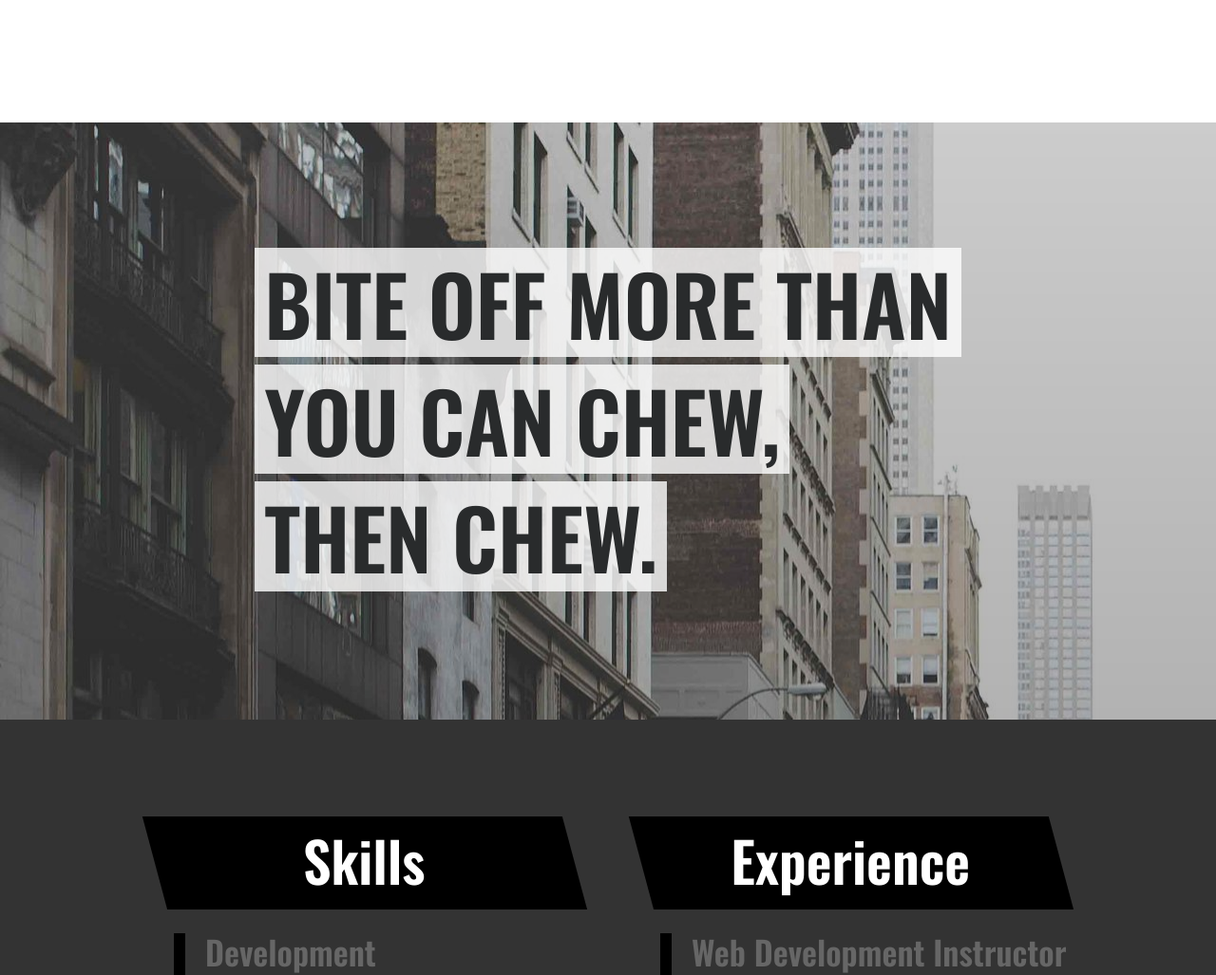
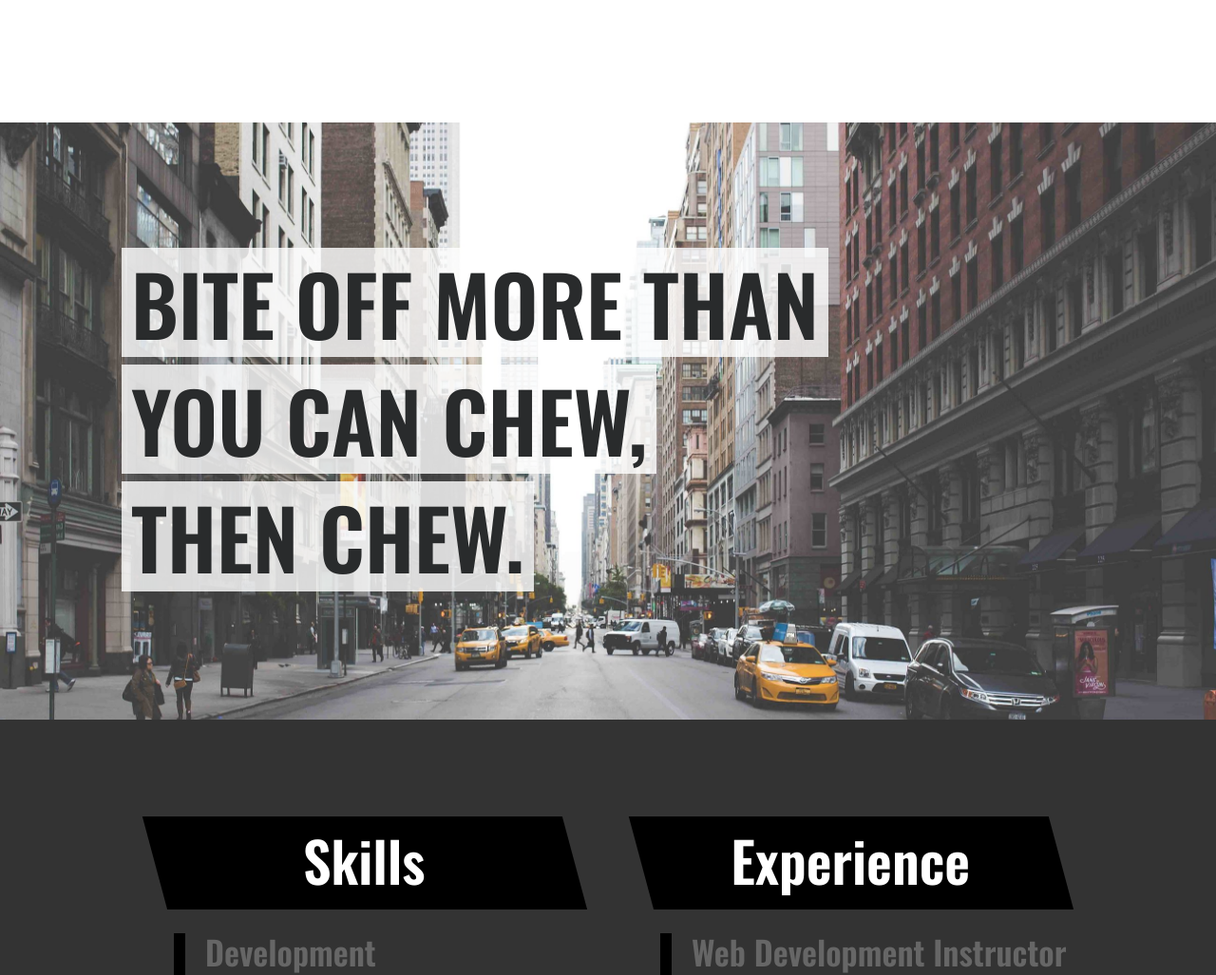
Before and after one commit to stephanielam/stephanielam.github.io, a PHP site: page /index.html in a window 1280 px wide. Shown: the part 2325-3352 px from the top of the page at 95% size. Run offline with PHP 8.4, Linux system fonts and the light colour scheme; style sheets or scripts are compiled from the project's sources; some libraries are stand-ins or nearby versions.

Commit message:
Fixed backgrounds

```diff
--- a/stylesheets/styles.css
+++ b/stylesheets/styles.css
@@ -113,7 +113,8 @@
 #title {
   background-image: linear-gradient(to bottom, rgba(0, 0, 0, 0.4) 0%, rgba(0, 0, 0, 0.3) 100%), url(../images/backgrounds/background1.jpeg);
   background-color: black;
-  background: url(../images/backgrounds/background1.jpeg) center center cover no-repeat fixed; }
+  background: url(../images/backgrounds/background1.jpeg) center center no-repeat fixed;
+  background-size: cover; }
   #title .container {
     color: white;
     text-shadow: 4px 6px 2px rgba(0, 0, 0, 0.5); }
@@ -131,8 +132,8 @@
 #quote {
   background-image: linear-gradient(to bottom, rgba(0, 0, 0, 0.2) 0%, rgba(0, 0, 0, 0.3) 100%), url(../images/backgrounds/background0.jpeg);
   background-color: black;
-  background: url(../images/backgrounds/background0.jpeg) center center cover no-repeat fixed;
-  text-align: center; }
+  background: url(../images/backgrounds/background0.jpeg) center center no-repeat fixed;
+  background-size: cover; }
   #quote #quote-container {
     display: inline-block; }
   #quote h2 {
--- a/stylesheets/styles.scss
+++ b/stylesheets/styles.scss
@@ -184,7 +184,8 @@
 #title {
   background-image: linear-gradient(to bottom, rgba(0, 0, 0, .4) 0%, rgba(0, 0, 0, 0.3) 100%), url(../images/backgrounds/background1.jpeg);
   background-color: black;
-  background: url(../images/backgrounds/background1.jpeg) center center cover no-repeat fixed;
+  background: url(../images/backgrounds/background1.jpeg) center center no-repeat fixed;
+  background-size: cover;
 
   .container {
     color: white;
@@ -212,8 +213,8 @@
 #quote {
   background-image: linear-gradient(to bottom, rgba(0, 0, 0, .2) 0%, rgba(0, 0, 0, 0.3) 100%), url(../images/backgrounds/background0.jpeg);
   background-color: black;
-  background: url(../images/backgrounds/background0.jpeg) center center cover no-repeat fixed;
-  text-align: center;
+    background: url(../images/backgrounds/background0.jpeg) center center no-repeat fixed;
+  background-size: cover;
 
   #quote-container {
     display: inline-block;
```
